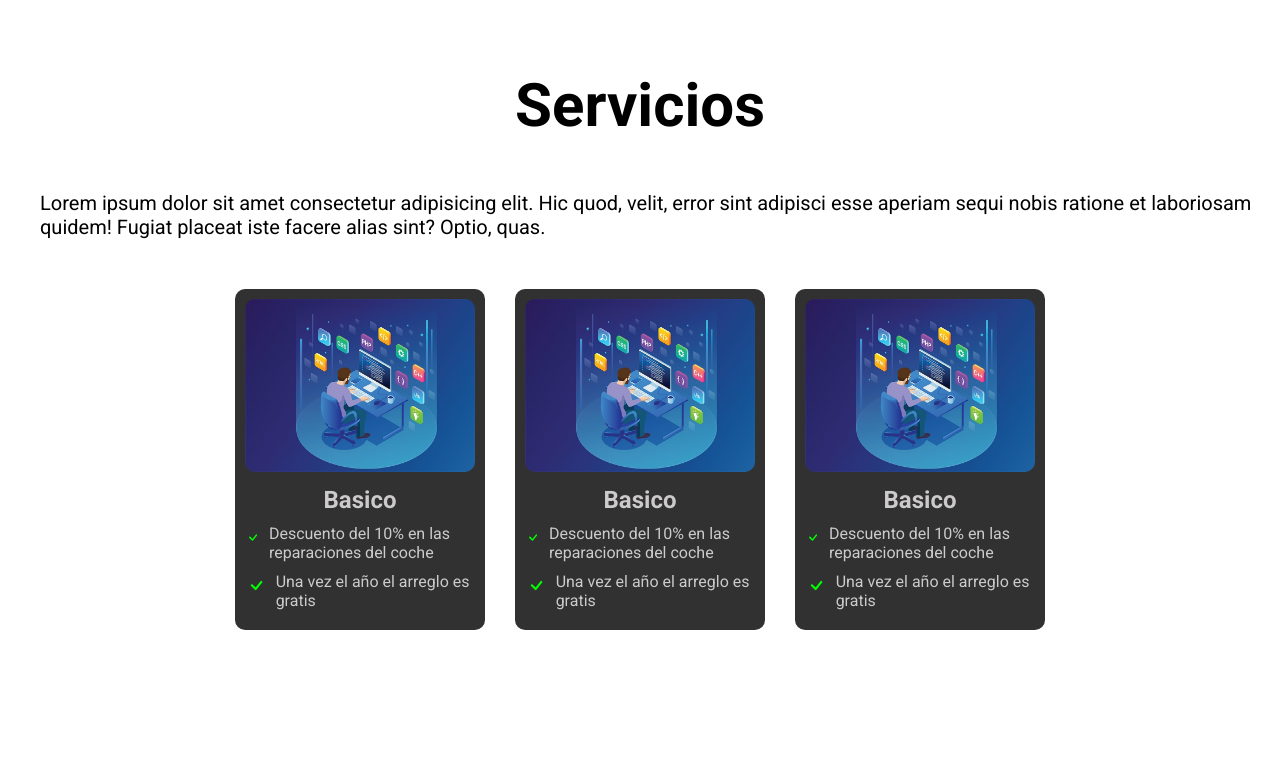
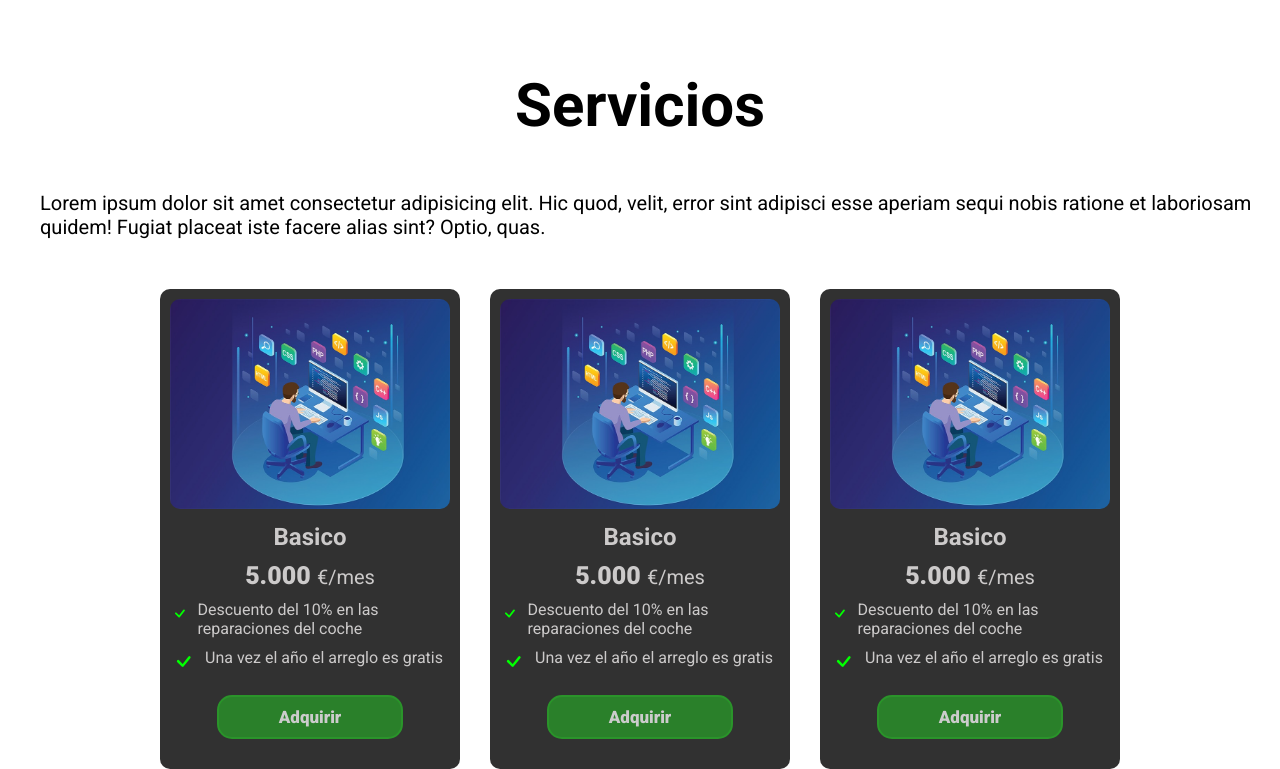
Before and after one commit to cmglezpdev/landing-page, a React (Create React App) app: page / in a window 1280 px wide. Shown: the part 530-1299 px from the top of the page. Before the commit the page ends 1160 px from the top, so only its background shows below. Built offline with nearby package versions, Linux system fonts and the light colour scheme; the HTML template or start-up script is replaced by a standard one.

Commit message:
feat: add more things to the services card

```diff
--- a/src/components/card/Card.jsx
+++ b/src/components/card/Card.jsx
@@ -11,7 +11,7 @@ export const Card = () => {
         <img src="/img4.jpg" alt="" />
 
         <h3 className='card__title'>Basico</h3>
-
+        <span className='card__price'>5.000 <span>€/mes</span></span>
         <ul className='card__benefits'>
             <li className='benefits-item'>
                 <BsCheck className='item-icon' />
@@ -22,6 +22,10 @@ export const Card = () => {
                 <span className='item--text'>Una vez el año el arreglo es gratis</span>
             </li>
         </ul>
+
+        <button className='card__buy_btn'>
+          Adquirir
+        </button>
     </section>
   )
 }
--- a/src/components/card/card.scss
+++ b/src/components/card/card.scss
@@ -2,7 +2,7 @@
 
 .card {
     background-color: rgb(49, 49, 49);
-    width: 250px;
+    width: 300px;
     padding: 10px;
     border-radius: 10px;
     color: rgb(204, 202, 202);
@@ -20,6 +20,18 @@
         margin: 10px 0;
     }
 
+    &__price {
+        display: block;
+        text-align: center;
+        font-size: 25px;
+        font-weight: 800;
+
+        > span {
+            font-size: 20px;
+            font-weight: 400;
+        }
+    }
+
     &__benefits {
         list-style: none;
 
@@ -34,4 +46,22 @@
             }
         }
     }
+
+    &__buy_btn {
+        display: block;
+        margin-top: 20px;
+        padding: 10px 60px;
+        margin: 20px auto;
+        border-radius: 15px;
+        border: 2px solid rgb(42, 148, 42);
+        background-color: rgb(42, 128, 42);
+        color: #ccc;
+        font-size: 17px;
+        font-weight: 900;
+        transition: background-color .150s ease-in;
+
+        &:hover {
+            background-color: rgb(39, 184, 39);
+        }
+    }
 }
```
